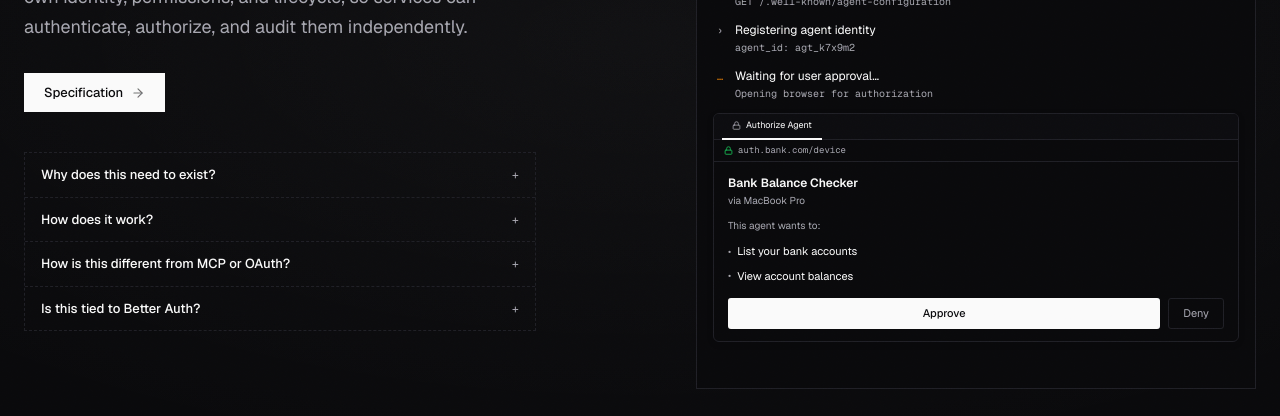
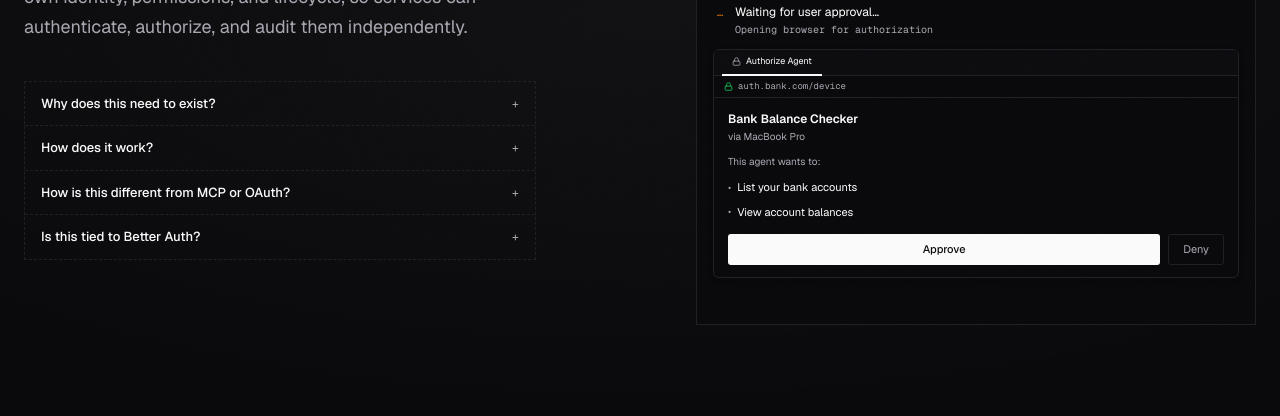
Before and after one commit to better-auth/agent-auth-protocol, an Astro site: page / in a window 1280 px wide. Shown: the part 300-716 px from the top of the page. Built offline with nearby package versions, Linux system fonts and the light colour scheme; Astro itself is replaced by a stand-in of ours.

Commit message:
refactor: remove specification link and adjust demo section padding

```diff
--- a/src/pages/index.astro
+++ b/src/pages/index.astro
@@ -48,15 +48,6 @@
           <p class="text-base sm:text-lg text-[var(--color-muted)] leading-relaxed max-w-lg mb-8">
             An implementation-oriented protocol that gives AI agents their own identity, permissions, and lifecycle, so services can authenticate, authorize, and audit them independently.
           </p>
-          <div class="flex flex-wrap items-center gap-3 mb-4">
-            <a
-              href="/specification"
-              class="hero-btn-primary inline-flex items-center gap-2 px-5 py-2.5 text-[13px] font-medium bg-[var(--color-fg)] text-[var(--color-bg)] hover:opacity-90 transition-opacity"
-            >
-              Specification
-              <svg class="w-3.5 h-3.5 opacity-60" viewBox="0 0 24 24" fill="none" stroke="currentColor" stroke-width="2" stroke-linecap="round" stroke-linejoin="round"><path d="M5 12h14"/><path d="m12 5 7 7-7 7"/></svg>
-            </a>
-          </div>
           <div class="mb-10"></div>
           <div class="border border-dashed border-[var(--color-border)] max-w-lg">
             <details name="faq" class="group border-b border-dashed border-[var(--color-border)] last:border-b-0">
@@ -91,7 +82,7 @@
         </div>
 
         <!-- Right: interactive demo — fixed height, no layout shift -->
-        <div class="lg:w-[520px] xl:w-[560px] shrink-0 w-full lg:pt-[6rem] relative">
+        <div class="lg:w-[520px] xl:w-[560px] shrink-0 w-full lg:pt-[2rem] relative">
           <div class="border border-[var(--color-border)] bg-[var(--color-bg)] overflow-hidden" id="hero-demo">
             <!-- Prompt area with typing -->
             <div class="px-4 py-3 border-b border-[var(--color-border)]">
```
